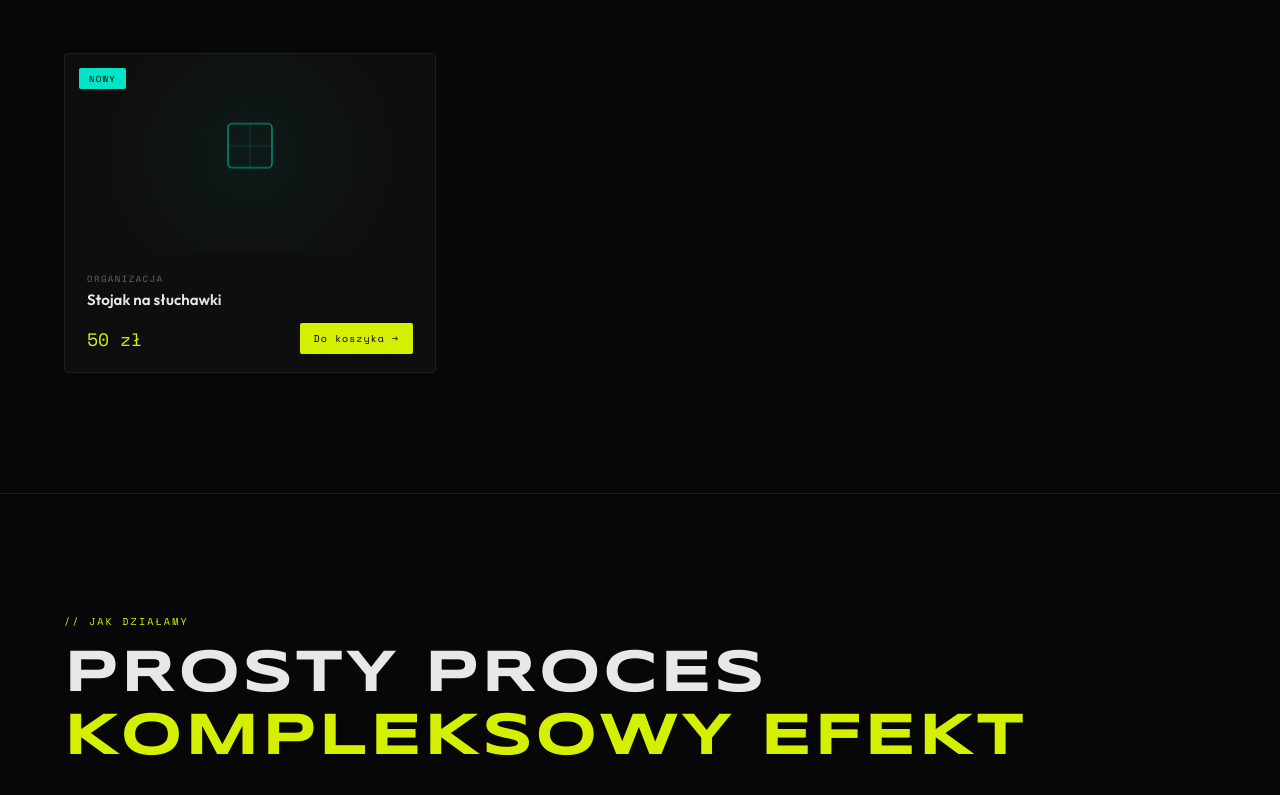
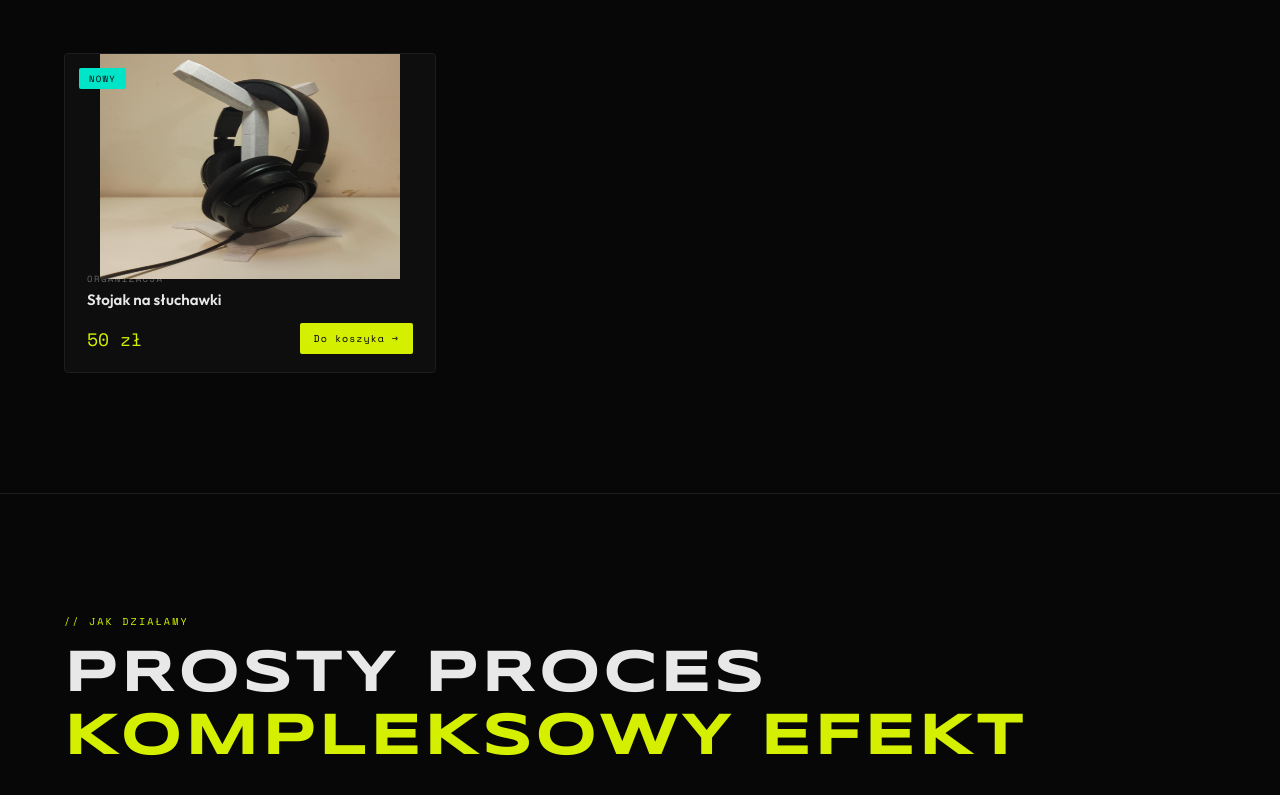
Before and after one commit to MaxM313/MSC, a website: page index.html in a window 1280 px wide. Shown: the part 2674-3469 px from the top of the page. Drawn offline with nearby package versions, Linux system fonts and the light colour scheme.

Commit message:
fix: replace SVG icon with product image in shop section

```diff
--- a/index.html
+++ b/index.html
@@ -152,7 +152,7 @@
 
     <div class="prod-card rv rv-1">
       <div class="prod-vis pv-b">
-        <svg class="prod-ico" width="72" height="72" viewBox="0 0 72 72" fill="none"><rect x="14" y="14" width="44" height="44" rx="4" stroke="#00e5c8" stroke-width="1.2" opacity=".7"/><path d="M14 36H58M36 14V58" stroke="#00e5c8" stroke-width=".6" opacity=".3"/></svg>
+        <img src="./assets/img/26cd727b-b566-4ad0-a751-96924214f124.jpeg"  width="300px" height="250" alt="">
         <div class="prod-badge nb">Nowy</div>
       </div>
       <div class="prod-info">
```
